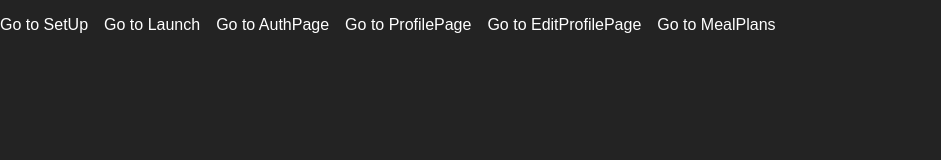
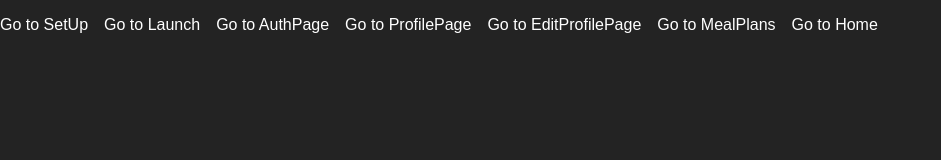
Before and after one commit to esmeaa/VitalSync-frontend, a React (Create React App) app in the folder frontend/: page /Home in a window 1280 px wide. Shown: the top 160 px of the page, without its empty margins (0-941 px from the left). Built offline with nearby package versions, Linux system fonts and the light colour scheme.

Commit message:
added home page skeleton

```diff
--- a/frontend/src/App.js
+++ b/frontend/src/App.js
@@ -6,6 +6,8 @@
 import ProfilePage from './pages/profilepage';
 import EditProfilePage from './pages/EditProfilePage';
 import MealPlans from './pages/MealPlans';
+import HomePage from './pages/HomePage';
+
 
 function App() {
   return (
@@ -20,6 +22,8 @@
           <li><Link to="/ProfilePage" className="nav-link">Go to ProfilePage</Link></li>
           <li><Link to="/EditProfilePage" className="nav-link">Go to EditProfilePage</Link></li>
           <li><Link to="/MealPlans" className="nav-link">Go to MealPlans</Link></li>
+          <li><Link to="/Home" className="nav-link">Go to Home</Link></li>
+
 
 
         </ul>
@@ -35,6 +39,7 @@
        <Route path="/ProfilePage" element={<ProfilePage /> }/>
        <Route path="/EditProfilePage" element={<EditProfilePage /> }/>
        <Route path="/MealPlans" element={<MealPlans /> }/>
+       <Route path="/Home" element={<HomePage /> }/>
 	    </Routes>
 
     </div>
--- a/frontend/src/Components/SetUpStep.js
+++ b/frontend/src/Components/SetUpStep.js
@@ -7,7 +7,7 @@
 import ScrollableSlider from './scrollableSlider';
 import AgeSlider from "./ageSlider";
 
-
+//
 
 const SetUpStep = ({step, value, onChange}) => {
 
--- /dev/null
+++ b/frontend/src/pages/HomePage.js
@@ -0,0 +1,11 @@
+import React from 'react'
+
+const HomePage = () => {
+  return (
+    <div>
+
+    </div>
+  )
+}
+
+export default HomePage
```
